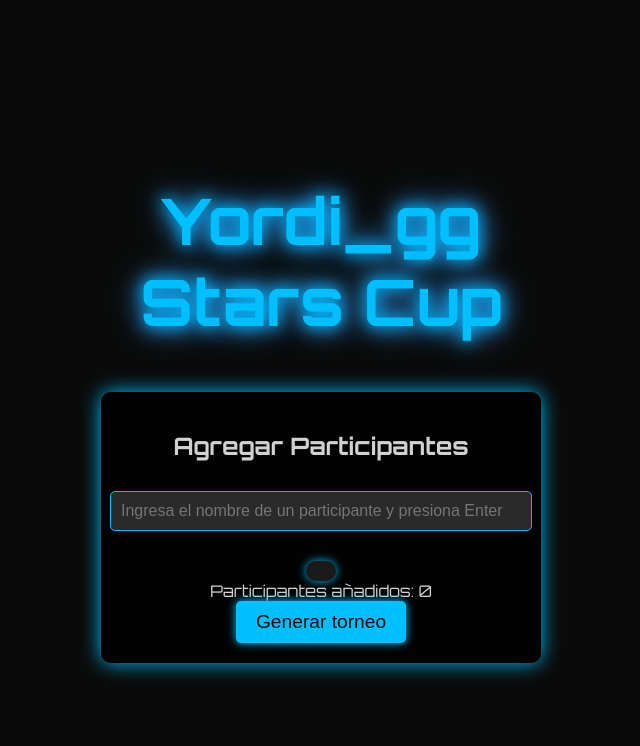
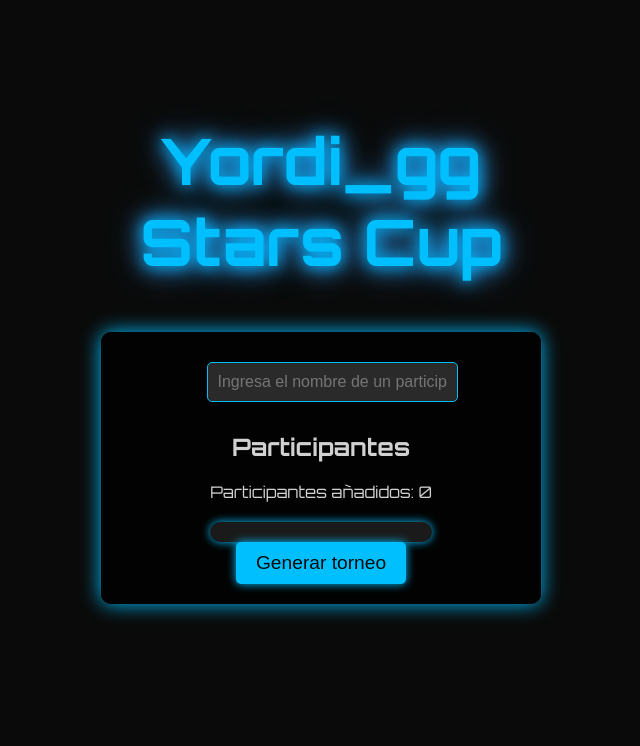
Before and after one commit to Yordigg/Torneo, a plain HTML site: page index.html in a window 1280 px wide. Shown: the whole page, without its empty margins (319-959 px from the left). Drawn offline with Linux system fonts and the light colour scheme.

Commit message:
index.html

```diff
--- a/index.html
+++ b/index.html
@@ -12,18 +12,61 @@
         <header>
             <h1 class="glow">Yordi_gg Stars Cup</h1>
         </header>
-        <section>
-            <div class="tournament-form">
-                <h2>Agregar Participantes</h2>
+
+        <div class="tournament-form">
+            <div class="input-section">
                 <input type="text" id="player-input" placeholder="Ingresa el nombre de un participante y presiona Enter">
+            </div>
+
+            <div class="players-section">
+                <div class="players-header">
+                    <h2>Participantes</h2>
+                    <div class="participant-count" id="participant-count">
+                        Participantes añadidos: 0
+                    </div>
+                </div>
+
                 <div class="players-container" id="players-container">
                     <!-- Los jugadores se añadirán aquí -->
                 </div>
-                <div class="participant-count" id="participant-count">Participantes añadidos: 0</div>
-                <button class="generate-btn" id="generate-tournament-btn">Generar torneo</button>
             </div>
-        </section>
+
+            <div class="actions-section">
+                <button class="generate-btn" id="generate-tournament-btn">
+                    Generar torneo
+                </button>
+            </div>
+        </div>
     </div>
     <script src="script.js"></script>
+    <script>
+    function createParticles() {
+        const particlesContainer = document.createElement('div');
+        particlesContainer.className = 'particles';
+        document.body.appendChild(particlesContainer);
+
+        for (let i = 0; i < 50; i++) {
+            const particle = document.createElement('div');
+            particle.className = 'particle';
+
+            // Posición inicial aleatoria
+            particle.style.left = `${Math.random() * 100}%`;
+
+            // Tamaño aleatorio
+            const size = Math.random() * 3 + 1;
+            particle.style.width = `${size}px`;
+            particle.style.height = `${size}px`;
+
+            // Duración y retraso aleatorios
+            const duration = Math.random() * 10 + 15;
+            const delay = Math.random() * -20;
+            particle.style.animation = `particleFloat ${duration}s ${delay}s infinite linear`;
+
+            particlesContainer.appendChild(particle);
+        }
+    }
+
+    createParticles();
+    </script>
 </body>
 </html>
```
